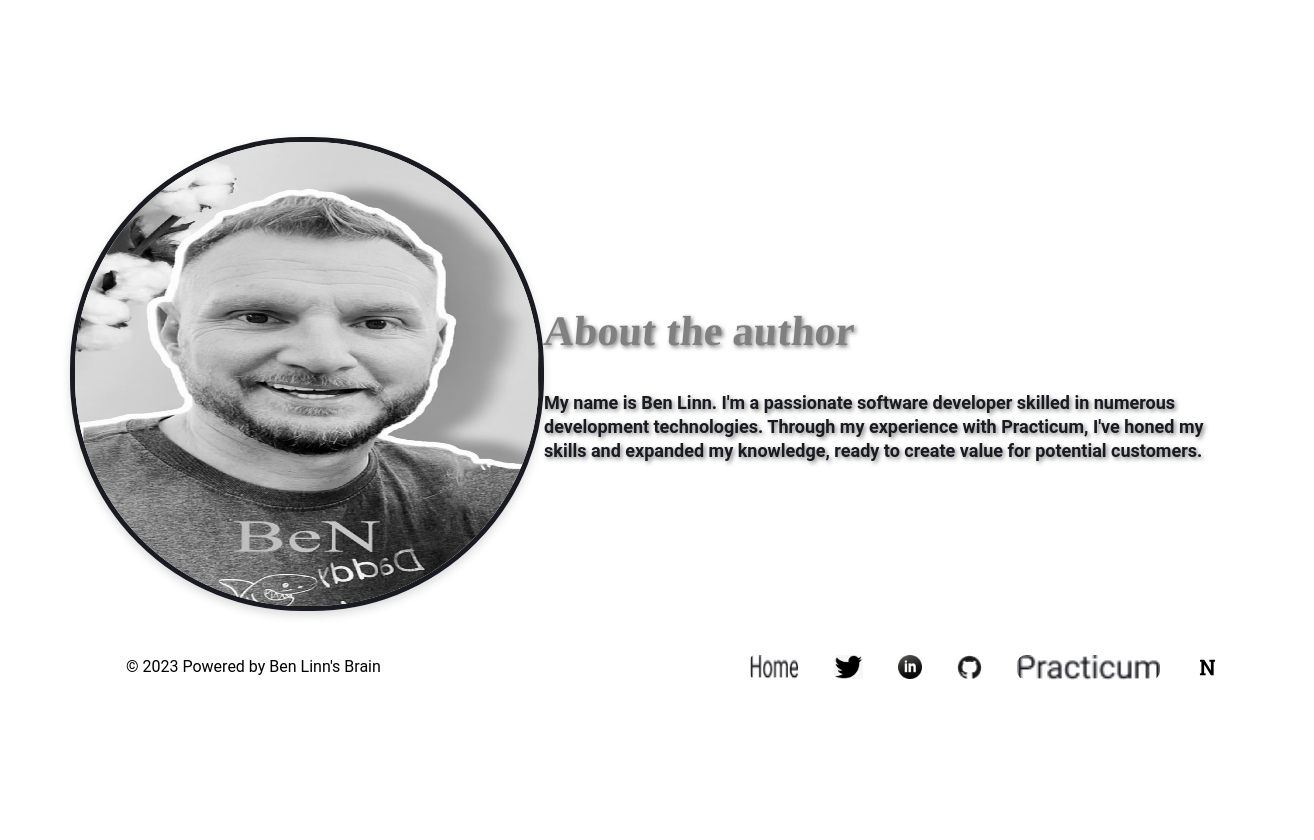
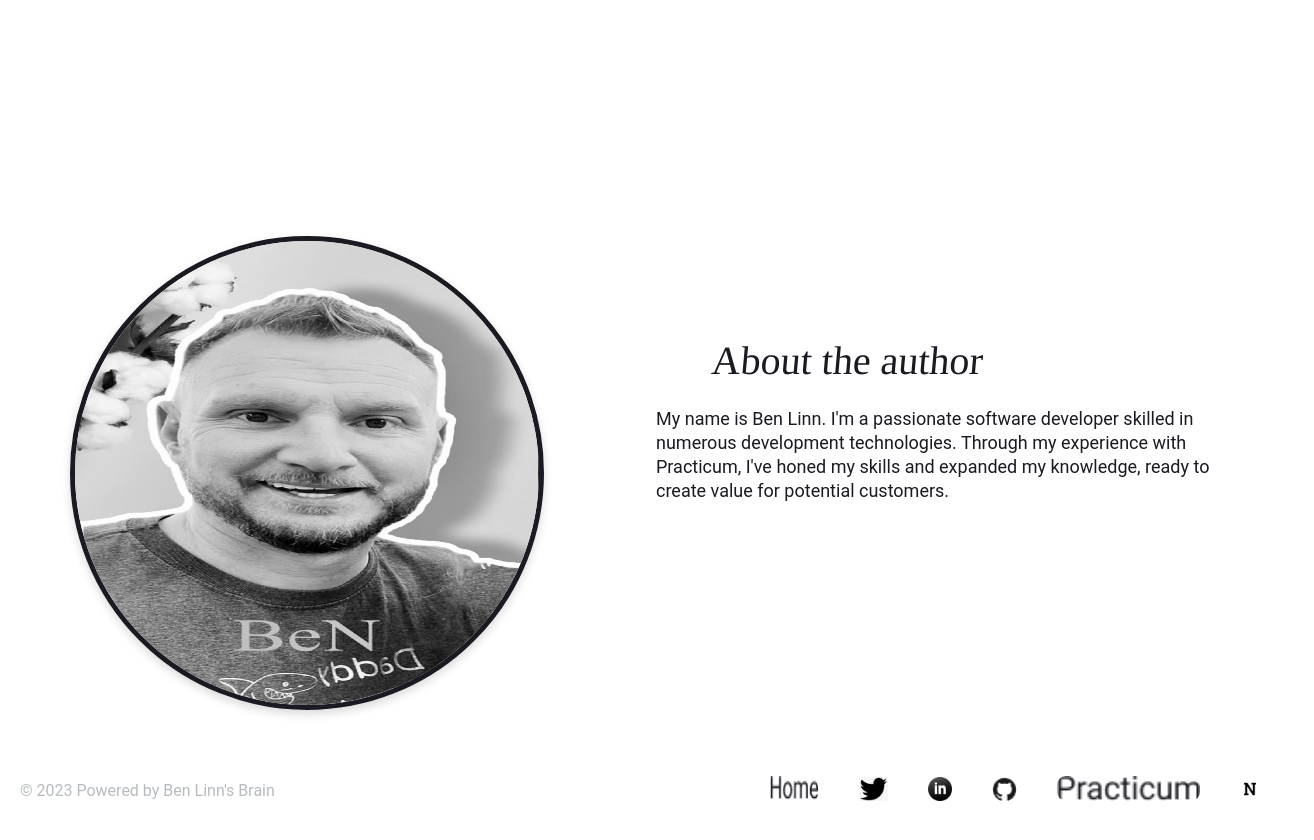
Before and after one commit to blinn26/project-name-frontend, a React (Create React App) app: page /about in a window 1280 px wide. Shown: the part 620-1460 px from the top of the page, 1314 px wide, since content can reach past the window. Before the commit the page ends 1360 px from the top, so only its background shows below. Built offline with nearby package versions, Linux system fonts and the light colour scheme; no server answers.

Commit message:
save thus far

```diff
--- a/src/components/About/About.css
+++ b/src/components/About/About.css
@@ -2,8 +2,6 @@
 .about {
   max-width: 1440px;
   display: flex;
-  align-items: center;
-  justify-content: space-between;
   margin: 80px 0 0 0;
   padding: 0 50px;
 }
@@ -12,40 +10,46 @@
 .about__image {
   width: 464px;
   height: 464px;
-  border-radius: 232px;
+  margin: 0 56px 0 0;
+  border-radius: 1000px;
+  border: 5px solid #1A1B22;
   box-shadow: 0px 4px 10px rgba(0, 0, 0, 0.15);
-  border: 5px solid #1A1B22;
 }
 
-/* Element: about__container */
-.about__container {
+/* Element: about__text-container */
+.about__text-container {
   width: 600px;
   margin: 50px 0 0 56px;
 }
 
 /* Element: about__title */
 .about__title {
+  width: 600px;
+  height: 46px;
+  margin: 51px 0 24px 56px;
   font-family: 'Roboto Slab', serif;
-  font-size: 42px;
-  line-height: 50px;
-  font-weight: 700;
-  color: gray;
-  text-shadow: 2px 2px 4px rgba(0, 0, 0, 0.5);
+  font-size: 40px;
+  font-weight: normal;
+  text-align: left;
+  color: #1A1B22;
   transform: skew(-5deg);
 }
 
 /* Element: about__text */
 .about__text {
+  width: 600px;
+  height: 120px;
+  margin: 24px 0 223px 0px;
   font-family: 'Roboto', sans-serif;
   font-size: 18px;
-  line-height: 24px;
-  font-weight: 700;
+  font-weight: normal;
+  line-height: 1.33;
+  text-align: left;
   color: #1A1B22;
-  text-shadow: 2px 2px 4px rgba(0, 0, 0, 0.5);
 }
 
 /* Modifier: about--tablet */
-@media (min-width: 320px) and (max-width: 769px) {
+@media (min-width: 320px) and (max-width: 768px) {
   .about {
     flex-direction: column;
     align-items: center;
@@ -58,7 +62,7 @@
     border-radius: 150px;
   }
 
-  .about__container {
+  .about__text-container {
     width: 100%;
     margin: 30px 0 0 0;
     text-align: center;
@@ -79,7 +83,7 @@
     border-radius: 100px;
   }
 
-  .about__container {
+  .about__text-container {
     margin: 20px 0 0 0;
   }
 
--- a/src/components/Footer/Footer.css
+++ b/src/components/Footer/Footer.css
@@ -4,26 +4,27 @@
   max-width: 1440px;
   display: flex;
   justify-content: space-between;
+  align-items: center;
   font-family: "Roboto", sans-serif;
-  color: white;
   padding-bottom: 25px;
+  background-color: white;
 }
 
-/* Elements: footer__copyright, footer__email */
-.footer__copyright,
-.footer__email {
-  margin: 32px 0 26px 106px;
-  padding-top: 10px;
-  font-weight: 400;
+/* Element: footer__copyright */
+.footer__copyright {
+  width: 432px;
+  height: 22px;
+  margin: 4px 0 0 0;
   font-size: 16px;
-  color: black;
+  text-align: left;
+  color: #b6bcbf;
 }
 
 /* Element: footer__links */
 .footer__links {
-  margin: 40px 40px 25px 0;
   display: flex;
-  gap: 35px;
+  gap: 40px;
+  align-items: center;
 }
 
 /* Element: footer__button */
@@ -38,7 +39,6 @@
 /* Elements: footer__home-icon, footer__icon */
 .footer__home-icon,
 .footer__icon {
-  border-radius: 5px;
   height: 24px;
   background-color: white;
 }
@@ -58,8 +58,8 @@
 
 /* Element: footer__api-icon */
 .footer__api-icon {
-  width: 25px;
-  height: 25px;
+  width: 20px;
+  height: 20px;
 }
 
 /* Modifier: footer--hover */
@@ -70,22 +70,27 @@
   opacity: 0.7;
 }
 
-.footer__email:hover {
-  color: #0056b3;
-}
+/* Your existing styles ... */
 
-/* Modifier: footer--tablet */
-@media (min-width: 321px) and (max-width: 770px) {
+@media (min-width: 321px) and (max-width: 768px) {
   .footer {
-    max-width: 770px;
+    max-width: 768px;
+    align-items: flex-start;
+    padding-bottom: 0;
+  }
+
+  .footer__copyright {
+    width: 300px;
+    height: 22px;
+    margin: 4px 105px 0 0;
+    font-family: Roboto;
+    font-size: 16px;
+    font-weight: normal;
+    font-stretch: normal;
+    font-style: normal;
+    line-height: 1.38;
+    letter-spacing: normal;
+    text-align: left;
+    color: #b6bcbf;
   }
 }
-
-/* Modifier: footer--mobile */
-@media (max-width: 320px) {
-  .footer {
-    max-width: 320px;
-    flex-direction: column;
-    align-items: center;
-  }
-}
--- a/src/components/Header/Header.css
+++ b/src/components/Header/Header.css
@@ -2,6 +2,8 @@
 .header {
   max-width: 1440px;
   height: 576px;
+  flex-grow: 0;
+  padding: 0 0 80px;
   color: white;
   display: flex;
   justify-content: center;
@@ -41,9 +43,9 @@
 }
 
 /* Modifier: header--tablet */
-@media (min-width: 321px) and (max-width: 770px) {
+@media (min-width: 320px) and (max-width: 768px) {
   .header {
-    max-width: 770px;
+    max-width: 768px;
 
   }
 
--- a/src/components/Navigation/Navigation.css
+++ b/src/components/Navigation/Navigation.css
@@ -1,12 +1,13 @@
 .navigation {
+  max-width: 1440px;
   height: 80px;
-  max-width: 1440px;
+  padding: 19px 104px 0;
   border-bottom: 1px solid #333;
   color: black;
   display: flex;
   align-items: center;
   justify-content: space-between;
-  padding-right: 40px;
+
 
 }
 
@@ -49,23 +50,19 @@
 }
 
 .navigation__home {
-  height: 80px;
-  width: 68px;
+  height: 26px;
+  width: 49px;
   border: none;
   font-weight: 500;
   font-size: 18px;
   font-family: "Roboto", sans-serif;
   background-color: rgba(0, 0, 0, 0);
-  display: flex;
-  justify-content: center;
-  align-items: center;
-  margin-left: auto;
+  text-align: center;
+
 
 }
 
-.navigation__line {
-  color: black;
-}
+
 
 .header__sign-in-button {
   width: 176px;
--- a/src/components/PopupWithForm/PopupWithForm.css
+++ b/src/components/PopupWithForm/PopupWithForm.css
@@ -0,0 +1,187 @@
+/* Block: about */
+.about {
+  max-width: 1440px;
+  display: flex;
+  align-items: center;
+  justify-content: space-between;
+  margin: 80px 0 0 0;
+  padding: 0 50px;
+}
+
+/* Element: about__image */
+.about__image {
+  width: 464px;
+  height: 464px;
+  border-radius: 232px;
+  box-shadow: 0px 4px 10px rgba(0, 0, 0, 0.15);
+  border: 5px solid #1A1B22;
+}
+
+/* Element: about__container */
+.about__container {
+  width: 600px;
+  margin: 50px 0 0 56px;
+}
+
+/* Element: about__title */
+.about__title {
+  font-family: 'Roboto Slab', serif;
+  font-size: 42px;
+  line-height: 50px;
+  font-weight: 700;
+  color: gray;
+  text-shadow: 2px 2px 4px rgba(0, 0, 0, 0.5);
+  transform: skew(-5deg);
+}
+
+/* Element: about__text */
+.about__text {
+  font-family: 'Roboto', sans-serif;
+  font-size: 18px;
+  line-height: 24px;
+  font-weight: 700;
+  color: #1A1B22;
+  text-shadow: 2px 2px 4px rgba(0, 0, 0, 0.5);
+}
+
+/* Modifier: about--tablet */
+@media (min-width: 320px) and (max-width: 769px) {
+  .about {
+    flex-direction: column;
+    align-items: center;
+    padding: 0 30px;
+  }
+
+  .about__image {
+    width: 300px;
+    height: 300px;
+    border-radius: 150px;
+  }
+
+  .about__container {
+    width: 100%;
+    margin: 30px 0 0 0;
+    text-align: center;
+  }
+
+  .about__title,
+  .about__text {
+    width: 80%;
+    margin: 0 auto;
+  }
+}
+
+/* Modifier: about--mobile */
+@media (max-width: 320px) {
+  .about__image {
+    width: 200px;
+    height: 200px;
+    border-radius: 100px;
+  }
+
+  .about__container {
+    margin: 20px 0 0 0;
+  }
+
+  .about__title {
+    font-size: 32px;
+    line-height: 38px;
+  }
+
+  .about__text {
+    font-size: 16px;
+    line-height: 22px;
+  }
+}
+
+/* Block: footer */
+.footer {
+  height: 80px;
+  max-width: 1440px;
+  display: flex;
+  justify-content: space-between;
+  font-family: "Roboto", sans-serif;
+  color: white;
+  padding-bottom: 25px;
+}
+
+/* Elements: footer__copyright, footer__email */
+.footer__copyright,
+.footer__email {
+  margin: 32px 0 26px 106px;
+  padding-top: 10px;
+  font-weight: 400;
+  font-size: 16px;
+  color: black;
+}
+
+/* Element: footer__links */
+.footer__links {
+  margin: 40px 40px 25px 0;
+  display: flex;
+  gap: 35px;
+}
+
+/* Element: footer__button */
+.footer__button {
+  border-radius: 10px;
+  border: none;
+  padding: 0;
+  height: auto;
+  background-color: transparent;
+}
+
+/* Elements: footer__home-icon, footer__icon */
+.footer__home-icon,
+.footer__icon {
+  border-radius: 5px;
+  height: 24px;
+  background-color: white;
+}
+
+/* Element: footer__home-icon */
+.footer__home-icon {
+  width: 49px;
+}
+
+/* Element: footer__practicum-icon */
+.footer__practicum-icon {
+  align-self: center;
+  height: 25px;
+  background-color: white;
+  border-radius: 9px;
+}
+
+/* Element: footer__api-icon */
+.footer__api-icon {
+  width: 25px;
+  height: 25px;
+}
+
+/* Modifier: footer--hover */
+.footer__home-icon:hover,
+.footer__icon:hover,
+.footer__practicum-icon:hover,
+.footer__api-button:hover {
+  opacity: 0.7;
+}
+
+.footer__email:hover {
+  color: #0056b3;
+}
+
+/* Modifier: footer--tablet */
+@media (min-width: 321px) and (max-width: 770px) {
+  .footer {
+    max-width: 770px;
+  }
+}
+
+/* Modifier: footer--mobile */
+@media (max-width: 320px) {
+  .footer {
+    max-width: 320px;
+    flex-direction: column;
+    align-items: center;
+  }
+}
--- a/src/newscomponents/NewsComponents.js
+++ b/src/newscomponents/NewsComponents.js
@@ -3,6 +3,7 @@ import stubData from '../utils/ThirdPartyApi';
 
 const NewsComponents = () => {
   const [data, setData] = useState([]);
+  console.log(data);
 
   useEffect(() => {
     // Simulate API call with delay
```
Also changed, not shown: src/components/App/App.css (deleted, +0 -69 lines), src/components/PageClass/PageClass.css (indentation only).
